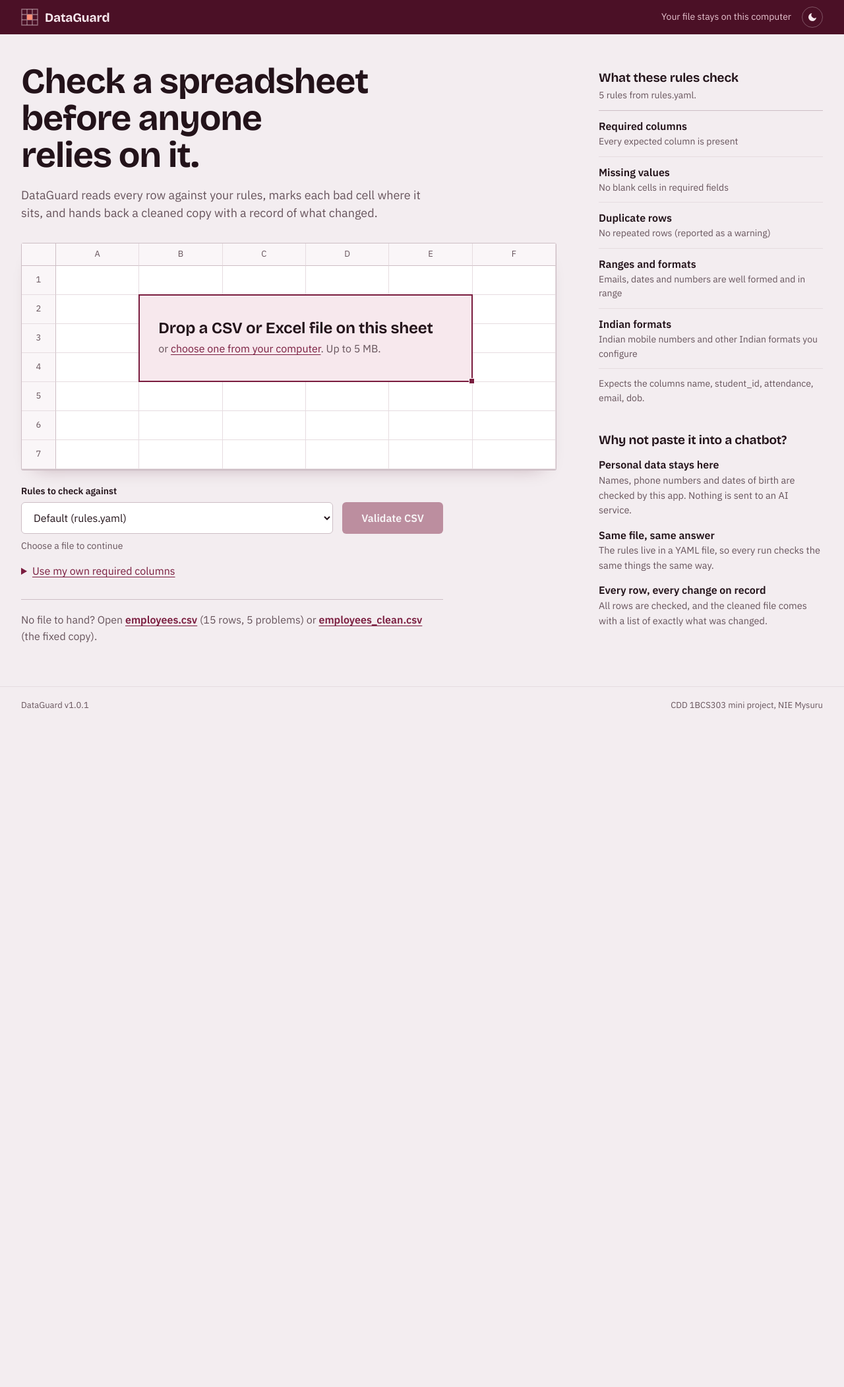
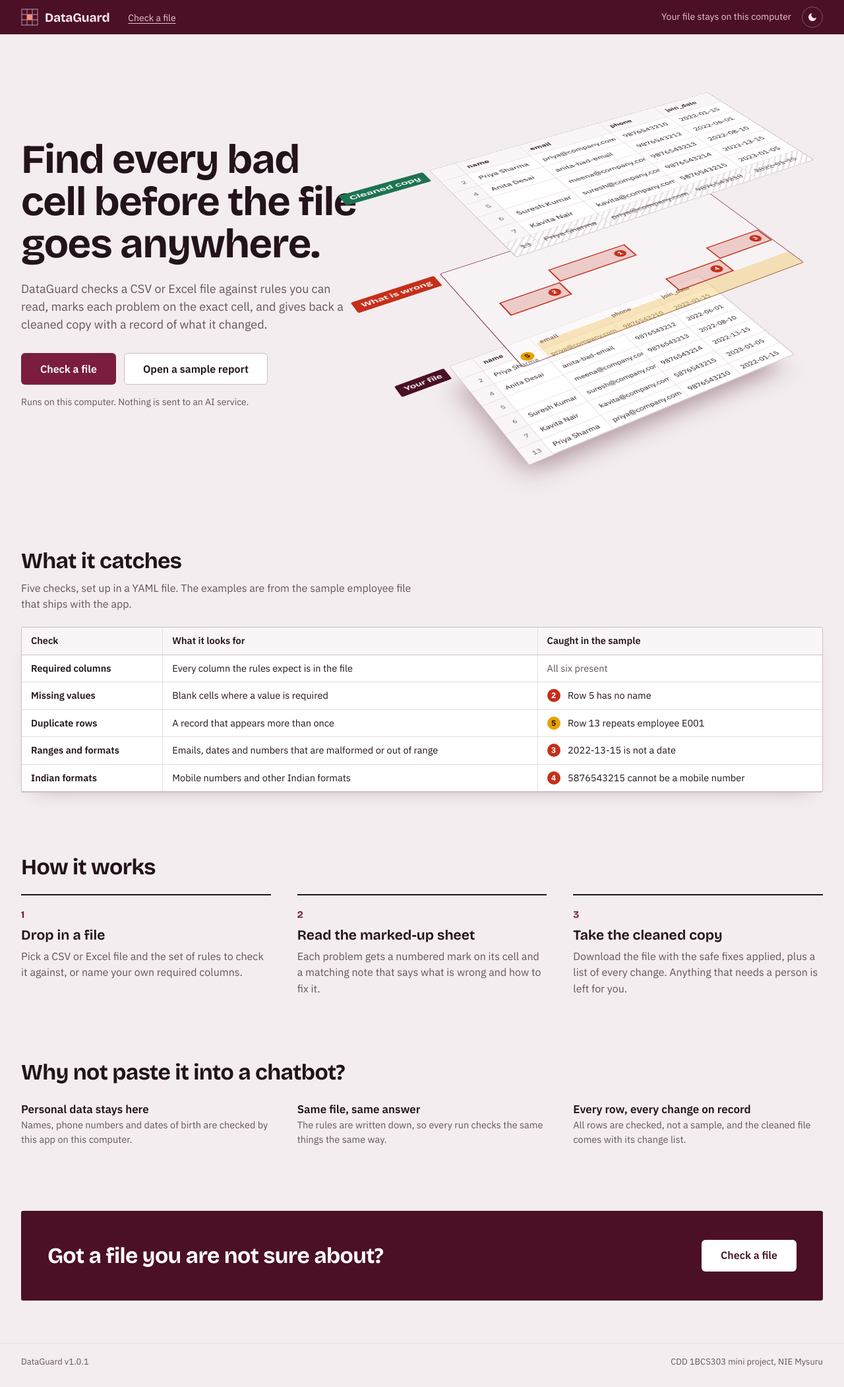
Before and after one commit to 2025csjanakiabhayakumarc-ux/CDD_Project, a Flask app: page / in a window 1280 px wide. Shown: the whole page at 66% size. Before the commit the page ends 1076 px from the top, so only its background shows below. Run offline with Flask 3, Linux system fonts and the light colour scheme.

Commit message:
feat(ui): add landing page with layered 3D sheet
The landing page is now at / and the upload page moves to /check.
The hero shows one sheet pulled apart into three layers: the file,
the problems marked on it, and the cleaned copy.

```diff
--- a/src/webapp/app.py
+++ b/src/webapp/app.py
@@ -61,6 +61,10 @@ def create_app() -> Flask:
         return render_template("index.html", rule_sets=rule_sets, error=error), status
 
     @app.get("/")
+    def home():
+        return render_template("landing.html")
+
+    @app.get("/check")
     def index():
         return upload_page()
 
--- a/src/webapp/static/app.js
+++ b/src/webapp/static/app.js
@@ -219,6 +219,21 @@
     if (el.tagName === "TD") el.addEventListener("keydown", function (e) { if (e.key === "Enter" || e.key === " ") { e.preventDefault(); go(); } });
   });
 
+  // Landing page: the sheet stack leans a little toward the pointer
+  var stage = $("stack-stage");
+  if (stage && !matchMedia("(prefers-reduced-motion: reduce)").matches) {
+    var stack = stage.querySelector(".stack");
+    stage.addEventListener("pointermove", function (e) {
+      var r = stage.getBoundingClientRect();
+      var x = (e.clientX - r.left) / r.width - 0.5, y = (e.clientY - r.top) / r.height - 0.5;
+      stack.style.setProperty("--rx", (56 - y * 10).toFixed(1) + "deg");
+      stack.style.setProperty("--rz", (-32 + x * 14).toFixed(1) + "deg");
+    });
+    stage.addEventListener("pointerleave", function () {
+      stack.style.removeProperty("--rx"); stack.style.removeProperty("--rz");
+    });
+  }
+
   // Row map: jump to a row in the sheet
   $$("[data-goto-row]").forEach(function (btn) {
     btn.addEventListener("click", function () {
--- a/src/webapp/static/style.css
+++ b/src/webapp/static/style.css
@@ -302,12 +302,79 @@ select:hover, input[type="text"]:hover { border-color: var(--ink); }
 .checklist li { padding: 11px 0; border-bottom: 1px solid var(--line); }
 .error-actions { display: flex; gap: 14px; align-items: center; flex-wrap: wrap; margin-top: 28px; }
 
+/* ---------- Landing page ---------- */
+.hero { display: grid; grid-template-columns: minmax(0, 1fr) minmax(0, 1.05fr); gap: 32px; align-items: center; }
+.hero h1 { font-size: clamp(38px, 4.8vw, 66px); max-width: 13ch; }
+.hero .lead { margin-top: 22px; max-width: 46ch; }
+.hero-actions { display: flex; gap: 12px; flex-wrap: wrap; margin-top: 30px; }
+.hero-note { margin-top: 16px; font-size: 14px; color: var(--ink-2); }
+
+/* Three layers of one sheet, pulled apart in depth. */
+.stack-stage { perspective: 1800px; height: 640px; display: grid; place-items: center; }
+.stack { --rx: 56deg; --rz: -32deg; --gap: 168px; position: relative; width: 460px; height: 252px; transform-style: preserve-3d;
+  transform: translateY(130px) rotateX(var(--rx)) rotateZ(var(--rz)); transition: transform .25s ease-out; }
+.layer { position: absolute; inset: 0; transform-style: preserve-3d; border: 1px solid var(--line-strong); border-radius: 3px;
+  animation: lift .9s cubic-bezier(.2, .8, .2, 1) .25s backwards; }
+.layer-file { background: var(--sheet); box-shadow: -26px 34px 40px -18px rgba(75, 16, 38, .38); --z: 0px; }
+.layer-marks { background: color-mix(in srgb, var(--sheet) 34%, transparent); border-color: var(--wine); --z: var(--gap); }
+.layer-clean { background: color-mix(in srgb, var(--sheet) 90%, transparent); --z: calc(var(--gap) * 2); }
+.layer { transform: translateZ(var(--z)); }
+@keyframes lift { from { transform: translateZ(0); } }
+.layer-tab { position: absolute; right: 100%; top: -1px; margin-right: 10px; white-space: nowrap; font: 650 15px/1 var(--display);
+  padding: 7px 10px; background: var(--wine-deep); color: #fff; border-radius: 3px; }
+.layer-marks .layer-tab { background: var(--err); }
+.layer-clean .layer-tab { background: var(--ok); color: #fff; }
+.ls { display: grid; grid-template-columns: 38px 1fr 1.35fr 1fr 1fr; grid-auto-rows: 36px; height: 100%; font-size: 12.5px; }
+.ls > span { display: flex; align-items: center; padding: 0 9px; border-right: 1px solid var(--line); border-bottom: 1px solid var(--line);
+  white-space: nowrap; overflow: hidden; position: relative; }
+.ls-head { background: var(--sheet-2); font-weight: 600; }
+.ls-num { background: var(--sheet-2); color: var(--ink-2); justify-content: flex-end; font-size: 11.5px; }
+.layer-marks .ls > span { border-color: transparent; background: none; color: transparent; }
+.layer-marks .ls-cell.is-bad { background: color-mix(in srgb, var(--err) 20%, transparent); box-shadow: inset 0 0 0 2px var(--err); justify-content: flex-end; overflow: visible; }
+.layer-marks .ls-cell.is-dup { background: color-mix(in srgb, var(--warn-fill) 26%, transparent); }
+.layer-marks .ls-num .mark { position: absolute; left: 6px; }
+.ls .mark { min-width: 18px; height: 18px; font-size: 11px; }
+.layer-clean .is-gone { text-decoration: line-through; color: var(--ink-2);
+  background: repeating-linear-gradient(135deg, transparent 0 5px, var(--line) 5px 7px); }
+
+.band { margin-top: 96px; }
+.band-title { font: 700 clamp(26px, 2.6vw, 36px)/1.1 var(--display); letter-spacing: -0.02em; }
+.band-lead { margin: 10px 0 22px; color: var(--ink-2); max-width: 62ch; }
+.catch th[scope="row"] { font-weight: 600; white-space: nowrap; }
+.catch td { white-space: normal; }
+.grid.catch .mark { position: static; display: inline-grid; margin: 0 8px 0 0; animation: none; vertical-align: 1px; }
+.steps { display: grid; grid-template-columns: repeat(3, minmax(0, 1fr)); gap: 40px; margin-top: 22px; counter-reset: step; }
+.steps li { counter-increment: step; border-top: 2px solid var(--ink); padding-top: 16px; }
+.steps li::before { content: counter(step); font: 700 15px/1 var(--display); color: var(--wine); }
+.steps h3 { margin: 8px 0 6px; font: 650 21px/1.2 var(--display); }
+.steps p { color: var(--ink-2); }
+.why-wide { display: grid; grid-template-columns: repeat(3, minmax(0, 1fr)); gap: 40px; margin-top: 10px; }
+.why-wide dt { font-size: 17px; }
+.closing { margin-top: 96px; padding: 44px 40px; background: var(--wine-deep); color: #fff; display: flex; justify-content: space-between;
+  align-items: center; gap: 24px; flex-wrap: wrap; border-radius: 3px; }
+.closing h2 { font: 700 clamp(24px, 2.6vw, 34px)/1.15 var(--display); letter-spacing: -0.02em; }
+.closing .btn-primary { background: #fff; color: var(--wine-deep); }
+.closing .btn-primary:hover { background: #F7E8ED; }
+.closing :focus-visible { outline-color: #fff; }
+
 /* ---------- Smaller screens ---------- */
 @media (max-width: 1100px) {
   .upload-layout { grid-template-columns: minmax(0, 1fr); gap: 44px; }
   .upload-side { grid-template-columns: repeat(2, minmax(0, 1fr)); }
   .workspace { grid-template-columns: minmax(0, 1fr); }
   .problems { position: static; max-height: none; }
+}
+@media (max-width: 1100px) {
+  .hero { grid-template-columns: minmax(0, 1fr); min-height: 0; }
+  .stack-stage { height: 480px; }
+}
+@media (max-width: 760px) {
+  .steps, .why-wide { grid-template-columns: minmax(0, 1fr); gap: 24px; }
+  .band, .closing { margin-top: 64px; }
+  .stack-stage { height: 400px; overflow: hidden; }
+  .stack { scale: .6; --gap: 120px; }
+  .layer-tab { right: auto; left: 0; top: auto; bottom: 100%; margin: 0 0 6px; }
+  .closing { padding: 28px 20px; }
 }
 @media (max-width: 640px) {
   .topbar-inner, .shell, .site-footer { padding-left: 16px; padding-right: 16px; }
--- a/src/webapp/templates/base.html
+++ b/src/webapp/templates/base.html
@@ -11,7 +11,7 @@
   <a class="skip-link" href="#main">Skip to content</a>
   <header class="topbar">
     <div class="topbar-inner">
-      <a class="brand" href="{{ url_for('index') }}" aria-label="DataGuard home">
+      <a class="brand" href="{{ url_for('home') }}" aria-label="DataGuard home">
         <svg class="brand-mark" viewBox="0 0 26 26" width="26" height="26" aria-hidden="true">
           <path d="M1 1h24v24H1z" fill="none" stroke="currentColor" stroke-opacity=".45" stroke-width="1.4"/>
           <path d="M9 1v24M17 1v24M1 9h24M1 17h24" stroke="currentColor" stroke-opacity=".45" stroke-width="1.4"/>
--- /dev/null
+++ b/src/webapp/templates/landing.html
@@ -0,0 +1,95 @@
+{% extends "base.html" %}
+{% block title %}DataGuard · Find every bad cell{% endblock %}
+{% block body_class %}page-landing{% endblock %}
+{% block crumbs %}<a href="{{ url_for('index') }}">Check a file</a>{% endblock %}
+
+{# Six rows from samples/employees.csv, with their real spreadsheet row numbers. #}
+{% set rows = [
+  (2,  'Priya Sharma',  'priya@company.com',  '9876543210', '2022-01-15'),
+  (4,  'Anita Desai',   'anita-bad-email',    '9876543212', '2022-06-01'),
+  (5,  '',              'meena@company.com',  '9876543213', '2022-08-10'),
+  (6,  'Suresh Kumar',  'suresh@company.com', '9876543214', '2022-13-15'),
+  (7,  'Kavita Nair',   'kavita@company.com', '5876543215', '2023-01-05'),
+  (13, 'Priya Sharma',  'priya@company.com',  '9876543210', '2022-01-15')
+] %}
+{# Which cell is wrong on each row: row number -> (column index, mark number). #}
+{% set bad = {4: (1, 1), 5: (0, 2), 6: (3, 3), 7: (2, 4)} %}
+
+{% macro sheet_rows(mode) %}
+  <span class="ls-head ls-num"></span>
+  {% for h in ['name', 'email', 'phone', 'join_date'] %}<span class="ls-head">{{ h }}</span>{% endfor %}
+  {% for r in rows %}
+    {% set gone = mode == 'clean' and r[0] == 13 %}
+    <span class="ls-num{{ ' is-gone' if gone }}">{{ r[0] }}{% if mode == 'marks' and r[0] == 13 %}<span class="mark mark-warning">5</span>{% endif %}</span>
+    {% for v in r[1:] %}
+      {% set hit = mode == 'marks' and r[0] in bad and bad[r[0]][0] == loop.index0 %}
+      <span class="ls-cell{{ ' is-bad' if hit }}{{ ' is-dup' if mode == 'marks' and r[0] == 13 }}{{ ' is-gone' if gone }}">
+        {%- if mode != 'marks' %}{{ v }}{% endif %}
+        {%- if hit %}<span class="mark">{{ bad[r[0]][1] }}</span>{% endif -%}
+      </span>
+    {% endfor %}
+  {% endfor %}
+{% endmacro %}
+
+{% block content %}
+<section class="hero" aria-labelledby="hero-title">
+  <div class="hero-copy">
+    <h1 id="hero-title">Find every bad cell before the file goes anywhere.</h1>
+    <p class="lead">DataGuard checks a CSV or Excel file against rules you can read, marks each problem on the exact cell, and gives back a cleaned copy with a record of what it changed.</p>
+    <div class="hero-actions">
+      <a class="btn btn-primary btn-lg" href="{{ url_for('index') }}">Check a file</a>
+      <a class="btn btn-secondary btn-lg" href="{{ url_for('try_sample', name='employees') }}">Open a sample report</a>
+    </div>
+    <p class="hero-note">Runs on this computer. Nothing is sent to an AI service.</p>
+  </div>
+
+  <div class="stack-stage" id="stack-stage" role="img"
+       aria-label="Three layers of the same sheet: your file, the problems marked on it, and the cleaned copy with the duplicate row removed.">
+    <div class="stack" aria-hidden="true">
+      <div class="layer layer-file"><span class="layer-tab">Your file</span><div class="ls">{{ sheet_rows('file') }}</div></div>
+      <div class="layer layer-marks"><span class="layer-tab">What is wrong</span><div class="ls">{{ sheet_rows('marks') }}</div></div>
+      <div class="layer layer-clean"><span class="layer-tab">Cleaned copy</span><div class="ls">{{ sheet_rows('clean') }}</div></div>
+    </div>
+  </div>
+</section>
+
+<section class="band" aria-labelledby="catch-title">
+  <h2 id="catch-title" class="band-title">What it catches</h2>
+  <p class="band-lead">Five checks, set up in a YAML file. The examples are from the sample employee file that ships with the app.</p>
+  <div class="sheet table-scroll">
+    <table class="grid catch">
+      <thead><tr><th scope="col">Check</th><th scope="col">What it looks for</th><th scope="col">Caught in the sample</th></tr></thead>
+      <tbody>
+        <tr><th scope="row">Required columns</th><td>Every column the rules expect is in the file</td><td class="muted">All six present</td></tr>
+        <tr><th scope="row">Missing values</th><td>Blank cells where a value is required</td><td><span class="mark is-static">2</span> Row 5 has no name</td></tr>
+        <tr><th scope="row">Duplicate rows</th><td>A record that appears more than once</td><td><span class="mark mark-warning is-static">5</span> Row 13 repeats employee E001</td></tr>
+        <tr><th scope="row">Ranges and formats</th><td>Emails, dates and numbers that are malformed or out of range</td><td><span class="mark is-static">3</span> 2022-13-15 is not a date</td></tr>
+        <tr><th scope="row">Indian formats</th><td>Mobile numbers and other Indian formats</td><td><span class="mark is-static">4</span> 5876543215 cannot be a mobile number</td></tr>
+      </tbody>
+    </table>
+  </div>
+</section>
+
+<section class="band" aria-labelledby="how-title">
+  <h2 id="how-title" class="band-title">How it works</h2>
+  <ol class="steps">
+    <li><h3>Drop in a file</h3><p>Pick a CSV or Excel file and the set of rules to check it against, or name your own required columns.</p></li>
+    <li><h3>Read the marked-up sheet</h3><p>Each problem gets a numbered mark on its cell and a matching note that says what is wrong and how to fix it.</p></li>
+    <li><h3>Take the cleaned copy</h3><p>Download the file with the safe fixes applied, plus a list of every change. Anything that needs a person is left for you.</p></li>
+  </ol>
+</section>
+
+<section class="band" aria-labelledby="why-title">
+  <h2 id="why-title" class="band-title">Why not paste it into a chatbot?</h2>
+  <dl class="why why-wide">
+    <div><dt>Personal data stays here</dt><dd>Names, phone numbers and dates of birth are checked by this app on this computer.</dd></div>
+    <div><dt>Same file, same answer</dt><dd>The rules are written down, so every run checks the same things the same way.</dd></div>
+    <div><dt>Every row, every change on record</dt><dd>All rows are checked, not a sample, and the cleaned file comes with its change list.</dd></div>
+  </dl>
+</section>
+
+<section class="closing" aria-labelledby="close-title">
+  <h2 id="close-title">Got a file you are not sure about?</h2>
+  <a class="btn btn-primary btn-lg" href="{{ url_for('index') }}">Check a file</a>
+</section>
+{% endblock %}
```
Also changed, not shown: tests/test_webapp.py (+7 -1 lines).
